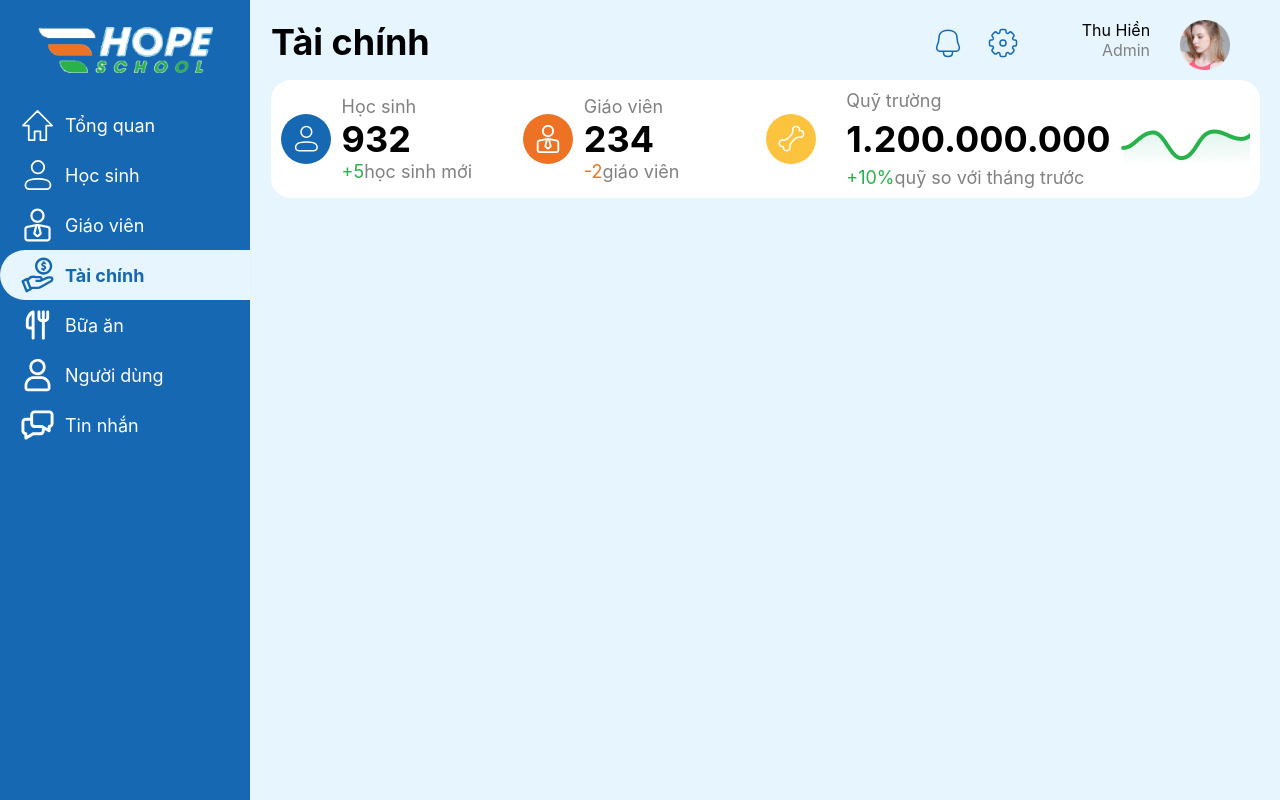
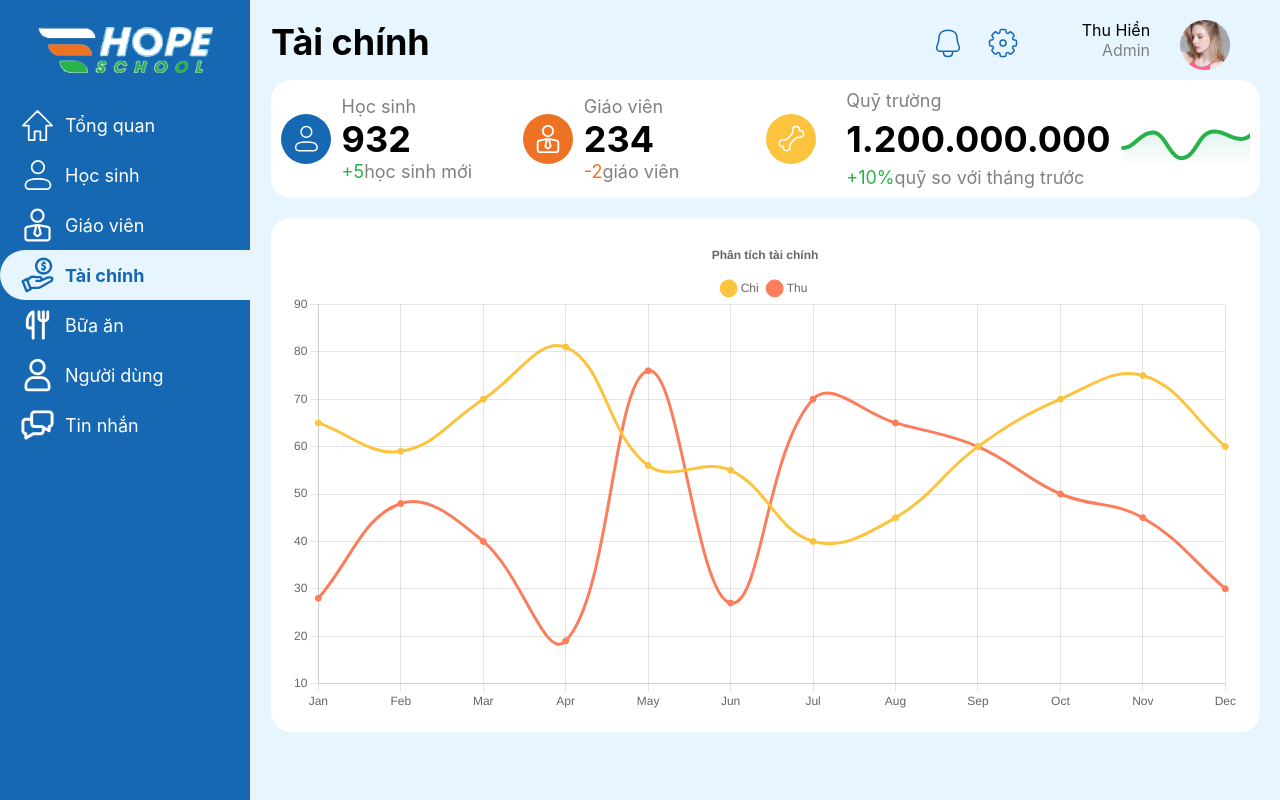
Before and after one commit to TalJa1/web-huybao, a React (Create React App) app: page /finance in a window 1280 px wide. Built offline with nearby package versions, Linux system fonts and the light colour scheme.

Commit message:
Add chart.js and react-chartjs-2 for financial data visualization in FinancePage

```diff
--- a/package.json
+++ b/package.json
@@ -15,8 +15,10 @@
     "@types/node": "^16.18.116",
     "@types/react": "^18.3.12",
     "@types/react-dom": "^18.3.1",
+    "chart.js": "^4.4.6",
     "dayjs": "^1.11.13",
     "react": "^18.3.1",
+    "react-chartjs-2": "^5.2.0",
     "react-dom": "^18.3.1",
     "react-pro-sidebar": "^1.1.0",
     "react-redux": "^9.1.2",
--- a/src/views/FinancePage.tsx
+++ b/src/views/FinancePage.tsx
@@ -9,6 +9,27 @@ import {
   studentSVG,
   teacherIcon,
 } from "../assets/iconSVG";
+import { Line } from "react-chartjs-2";
+import {
+  Chart as ChartJS,
+  CategoryScale,
+  LinearScale,
+  PointElement,
+  LineElement,
+  Title,
+  Tooltip,
+  Legend,
+} from "chart.js";
+
+ChartJS.register(
+  CategoryScale,
+  LinearScale,
+  PointElement,
+  LineElement,
+  Title,
+  Tooltip,
+  Legend
+);
 
 const FinancePage = () => {
   return (
@@ -19,6 +40,57 @@ const FinancePage = () => {
 };
 
 const Main: React.FC = () => {
+  const data = {
+    labels: [
+      "Jan",
+      "Feb",
+      "Mar",
+      "Apr",
+      "May",
+      "Jun",
+      "Jul",
+      "Aug",
+      "Sep",
+      "Oct",
+      "Nov",
+      "Dec",
+    ],
+    datasets: [
+      {
+        label: "Chi",
+        data: [65, 59, 70, 81, 56, 55, 40, 45, 60, 70, 75, 60],
+        borderColor: "#FCC43E",
+        backgroundColor: "#FCC43E",
+        fill: false,
+        tension: 0.4,
+      },
+      {
+        label: "Thu",
+        data: [28, 48, 40, 19, 76, 27, 70, 65, 60, 50, 45, 30],
+        borderColor: "#FB7D5B",
+        backgroundColor: "#FB7D5B",
+        fill: false,
+        tension: 0.4,
+      },
+    ],
+  };
+
+  const options = {
+    responsive: true,
+    plugins: {
+      legend: {
+        position: "top" as const,
+        labels: {
+          usePointStyle: true,
+          pointStyle: "circle",
+        },
+      },
+      title: {
+        display: true,
+        text: "Phân tích tài chính",
+      },
+    },
+  };
   return (
     <Box sx={{ padding: "20px" }}>
       <Grid container>
@@ -169,6 +241,16 @@ const Main: React.FC = () => {
           </Grid>
         </Grid>
       </Grid>
+      <Box
+        sx={{
+          marginTop: "20px",
+          backgroundColor: "white",
+          borderRadius: "20px",
+          padding: "20px",
+        }}
+      >
+        <Line data={data} options={options} />
+      </Box>
     </Box>
   );
 };
```
Also changed, not shown: 1 other file (tests, documents, lock files or other folders).
